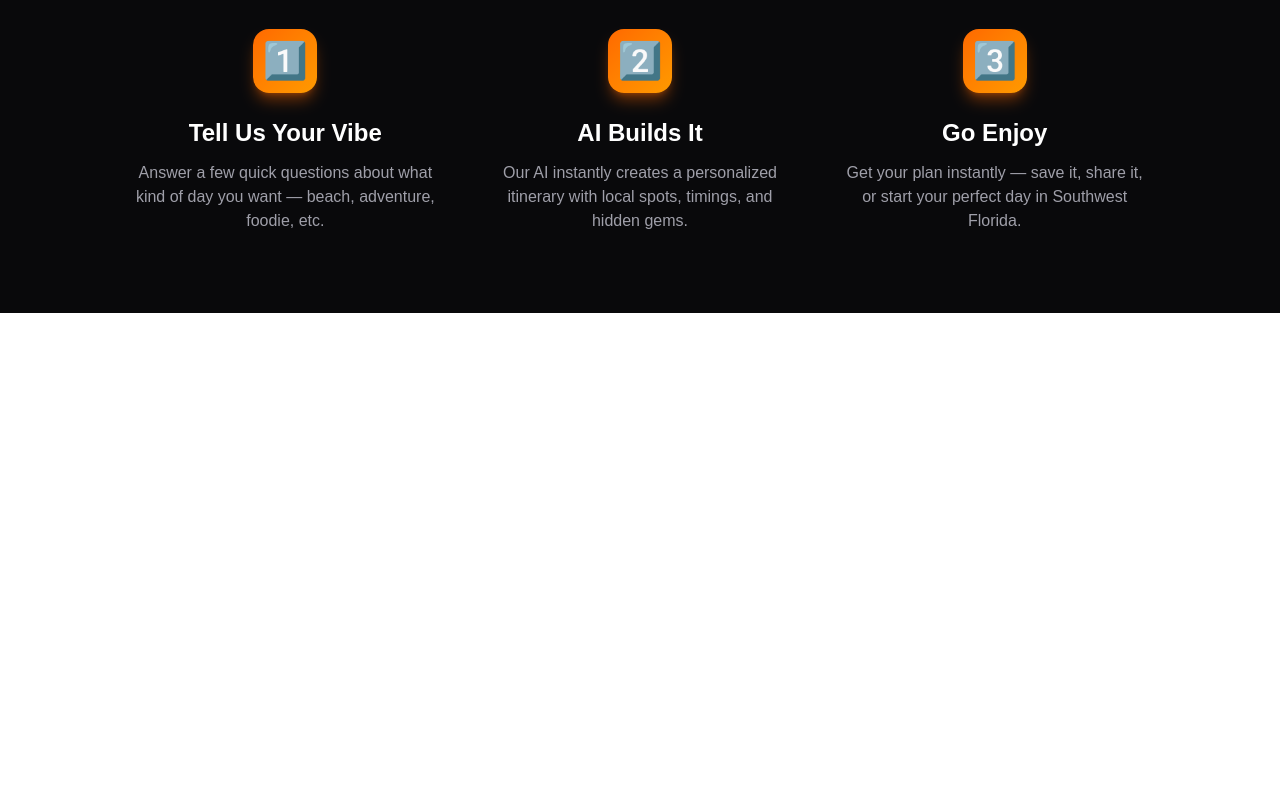
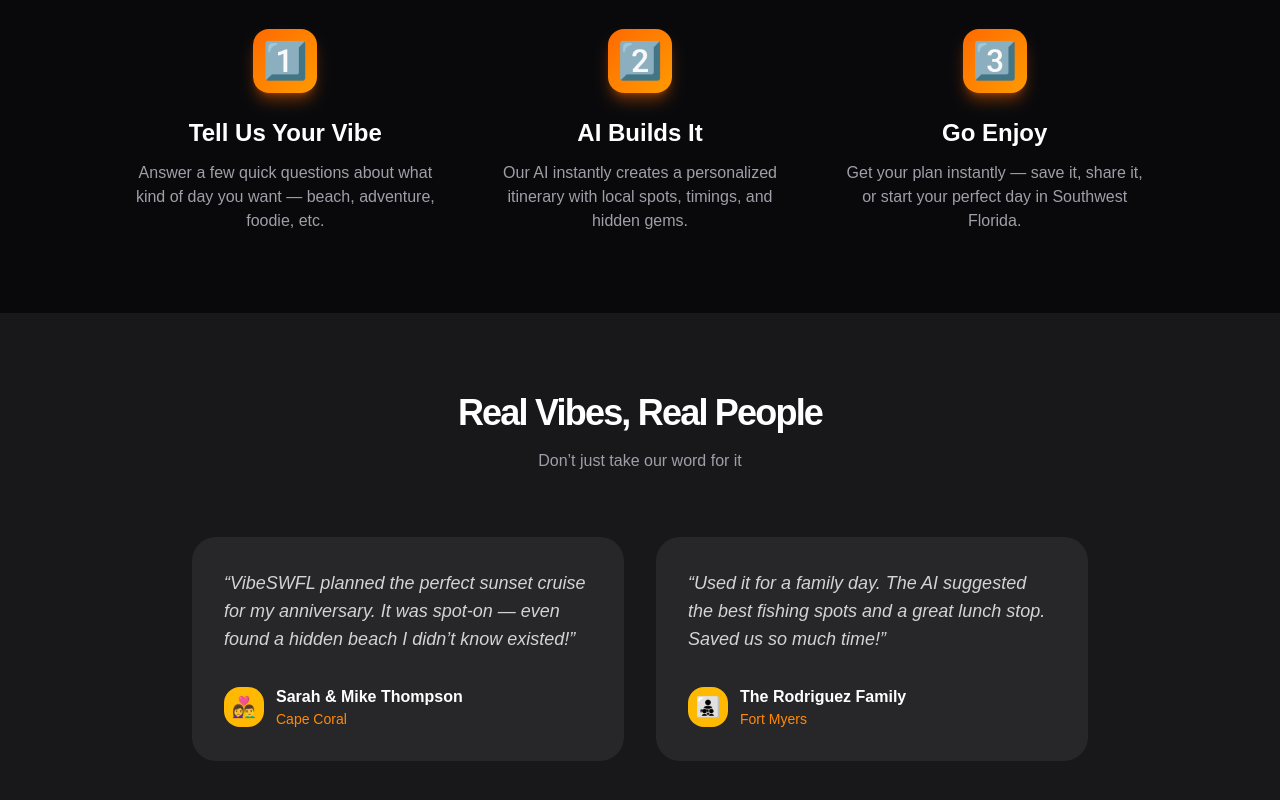
Before and after one commit to Jcoley-Mercurius/vibeswfl-fullstack, a Next.js app: page / in a window 1280 px wide. Shown: the part 1548-2348 px from the top of the page. Before the commit the page ends 1861 px from the top, so only its background shows below. Built offline with nearby package versions, Linux system fonts and the light colour scheme.

Commit message:
Added Testimonials section - Cape Coral & Fort Myers focus

```diff
--- a/app/page.tsx
+++ b/app/page.tsx
@@ -107,32 +107,32 @@
           </p>
 
           <div className="grid grid-cols-2 md:grid-cols-3 lg:grid-cols-6 gap-6">
-            <div className="bg-zinc-800 rounded-3xl p-6 hover:bg-zinc-700 hover:scale-105 hover:shadow-2xl transition-all group">
+            <div className="bg-zinc-800 rounded-3xl p-6 hover:bg-zinc-700 hover:scale-105 transition-all group">
               <div className="text-5xl mb-6">🏖️</div>
               <h3 className="text-xl font-semibold mb-2">Beach Day</h3>
               <p className="text-zinc-400 text-sm">Sun, sand, and calm waves</p>
             </div>
-            <div className="bg-zinc-800 rounded-3xl p-6 hover:bg-zinc-700 hover:scale-105 hover:shadow-2xl transition-all group">
+            <div className="bg-zinc-800 rounded-3xl p-6 hover:bg-zinc-700 hover:scale-105 transition-all group">
               <div className="text-5xl mb-6">🌅</div>
               <h3 className="text-xl font-semibold mb-2">Sunset Cruise</h3>
               <p className="text-zinc-400 text-sm">Golden hour on the water</p>
             </div>
-            <div className="bg-zinc-800 rounded-3xl p-6 hover:bg-zinc-700 hover:scale-105 hover:shadow-2xl transition-all group">
+            <div className="bg-zinc-800 rounded-3xl p-6 hover:bg-zinc-700 hover:scale-105 transition-all group">
               <div className="text-5xl mb-6">🍤</div>
               <h3 className="text-xl font-semibold mb-2">Foodie Adventure</h3>
               <p className="text-zinc-400 text-sm">Best local eats &amp; hidden gems</p>
             </div>
-            <div className="bg-zinc-800 rounded-3xl p-6 hover:bg-zinc-700 hover:scale-105 hover:shadow-2xl transition-all group">
+            <div className="bg-zinc-800 rounded-3xl p-6 hover:bg-zinc-700 hover:scale-105 transition-all group">
               <div className="text-5xl mb-6">🛶</div>
               <h3 className="text-xl font-semibold mb-2">Nature Escape</h3>
               <p className="text-zinc-400 text-sm">Kayaking &amp; wildlife</p>
             </div>
-            <div className="bg-zinc-800 rounded-3xl p-6 hover:bg-zinc-700 hover:scale-105 hover:shadow-2xl transition-all group">
+            <div className="bg-zinc-800 rounded-3xl p-6 hover:bg-zinc-700 hover:scale-105 transition-all group">
               <div className="text-5xl mb-6">🎣</div>
               <h3 className="text-xl font-semibold mb-2">Fishing Trip</h3>
               <p className="text-zinc-400 text-sm">Reel in the big one</p>
             </div>
-            <div className="bg-zinc-800 rounded-3xl p-6 hover:bg-zinc-700 hover:scale-105 hover:shadow-2xl transition-all group">
+            <div className="bg-zinc-800 rounded-3xl p-6 hover:bg-zinc-700 hover:scale-105 transition-all group">
               <div className="text-5xl mb-6">🚤</div>
               <h3 className="text-xl font-semibold mb-2">Boat Day</h3>
               <p className="text-zinc-400 text-sm">Water sports &amp; island hopping</p>
@@ -141,7 +141,7 @@
         </div>
       </section>
 
-      {/* HOW IT WORKS - Pure orange, no blue */}
+      {/* HOW IT WORKS */}
       <section className="py-20 px-6 bg-zinc-950">
         <div className="max-w-5xl mx-auto">
           <h2 className="text-4xl font-bold tracking-tighter text-center mb-4">How It Works</h2>
@@ -151,19 +151,55 @@
 
           <div className="grid md:grid-cols-3 gap-10">
             <div className="text-center group">
-              <div className="w-16 h-16 mx-auto bg-linear-to-br from-orange-500 to-amber-500 rounded-2xl flex items-center justify-center text-4xl mb-6 shadow-lg shadow-orange-500/40 group-hover:scale-110 group-hover:shadow-2xl transition-all">1️⃣</div>
+              <div className="w-16 h-16 mx-auto bg-linear-to-br from-orange-500 to-amber-500 rounded-2xl flex items-center justify-center text-4xl mb-6 shadow-lg shadow-orange-500/40 group-hover:scale-110 transition-all">1️⃣</div>
               <h3 className="text-2xl font-semibold mb-3">Tell Us Your Vibe</h3>
               <p className="text-zinc-400">Answer a few quick questions about what kind of day you want — beach, adventure, foodie, etc.</p>
             </div>
             <div className="text-center group">
-              <div className="w-16 h-16 mx-auto bg-linear-to-br from-orange-500 to-amber-500 rounded-2xl flex items-center justify-center text-4xl mb-6 shadow-lg shadow-orange-500/40 group-hover:scale-110 group-hover:shadow-2xl transition-all">2️⃣</div>
+              <div className="w-16 h-16 mx-auto bg-linear-to-br from-orange-500 to-amber-500 rounded-2xl flex items-center justify-center text-4xl mb-6 shadow-lg shadow-orange-500/40 group-hover:scale-110 transition-all">2️⃣</div>
               <h3 className="text-2xl font-semibold mb-3">AI Builds It</h3>
               <p className="text-zinc-400">Our AI instantly creates a personalized itinerary with local spots, timings, and hidden gems.</p>
             </div>
             <div className="text-center group">
-              <div className="w-16 h-16 mx-auto bg-linear-to-br from-orange-500 to-amber-500 rounded-2xl flex items-center justify-center text-4xl mb-6 shadow-lg shadow-orange-500/40 group-hover:scale-110 group-hover:shadow-2xl transition-all">3️⃣</div>
+              <div className="w-16 h-16 mx-auto bg-linear-to-br from-orange-500 to-amber-500 rounded-2xl flex items-center justify-center text-4xl mb-6 shadow-lg shadow-orange-500/40 group-hover:scale-110 transition-all">3️⃣</div>
               <h3 className="text-2xl font-semibold mb-3">Go Enjoy</h3>
               <p className="text-zinc-400">Get your plan instantly — save it, share it, or start your perfect day in Southwest Florida.</p>
+            </div>
+          </div>
+        </div>
+      </section>
+
+      {/* TESTIMONIALS - Only Cape Coral & Fort Myers */}
+      <section className="py-20 px-6 bg-zinc-900">
+        <div className="max-w-5xl mx-auto">
+          <h2 className="text-4xl font-bold tracking-tighter text-center mb-4">Real Vibes, Real People</h2>
+          <p className="text-zinc-400 text-center mb-16">Don’t just take our word for it</p>
+
+          <div className="grid md:grid-cols-2 gap-8 max-w-4xl mx-auto">
+            <div className="bg-zinc-800 rounded-3xl p-8">
+              <p className="text-lg italic text-zinc-300 mb-8">
+                “VibeSWFL planned the perfect sunset cruise for my anniversary. It was spot-on — even found a hidden beach I didn’t know existed!”
+              </p>
+              <div className="flex items-center gap-3">
+                <div className="w-10 h-10 bg-amber-400 rounded-2xl flex items-center justify-center text-xl">👩‍❤️‍👨</div>
+                <div>
+                  <p className="font-semibold">Sarah &amp; Mike Thompson</p>
+                  <p className="text-orange-400 text-sm">Cape Coral</p>
+                </div>
+              </div>
+            </div>
+
+            <div className="bg-zinc-800 rounded-3xl p-8">
+              <p className="text-lg italic text-zinc-300 mb-8">
+                “Used it for a family day. The AI suggested the best fishing spots and a great lunch stop. Saved us so much time!”
+              </p>
+              <div className="flex items-center gap-3">
+                <div className="w-10 h-10 bg-amber-400 rounded-2xl flex items-center justify-center text-xl">👨‍👧‍👦</div>
+                <div>
+                  <p className="font-semibold">The Rodriguez Family</p>
+                  <p className="text-orange-400 text-sm">Fort Myers</p>
+                </div>
+              </div>
             </div>
           </div>
         </div>
```
